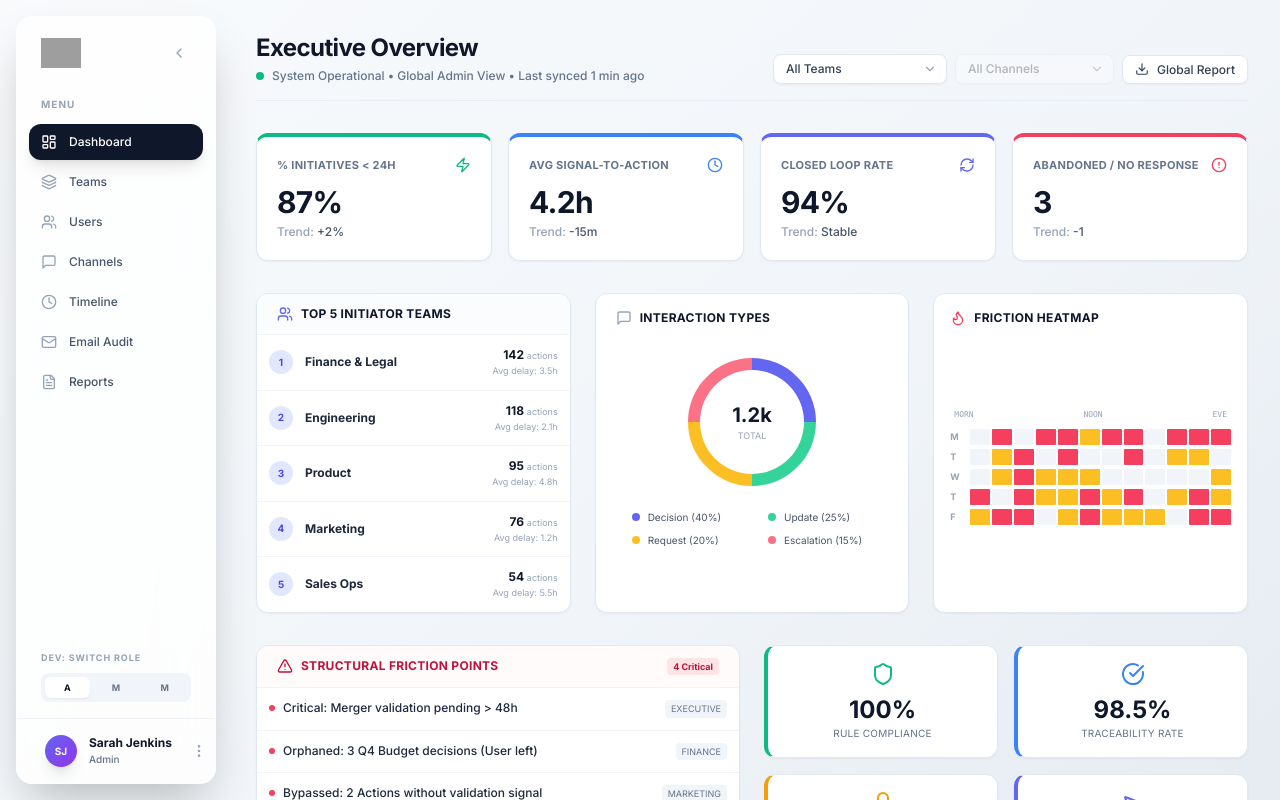
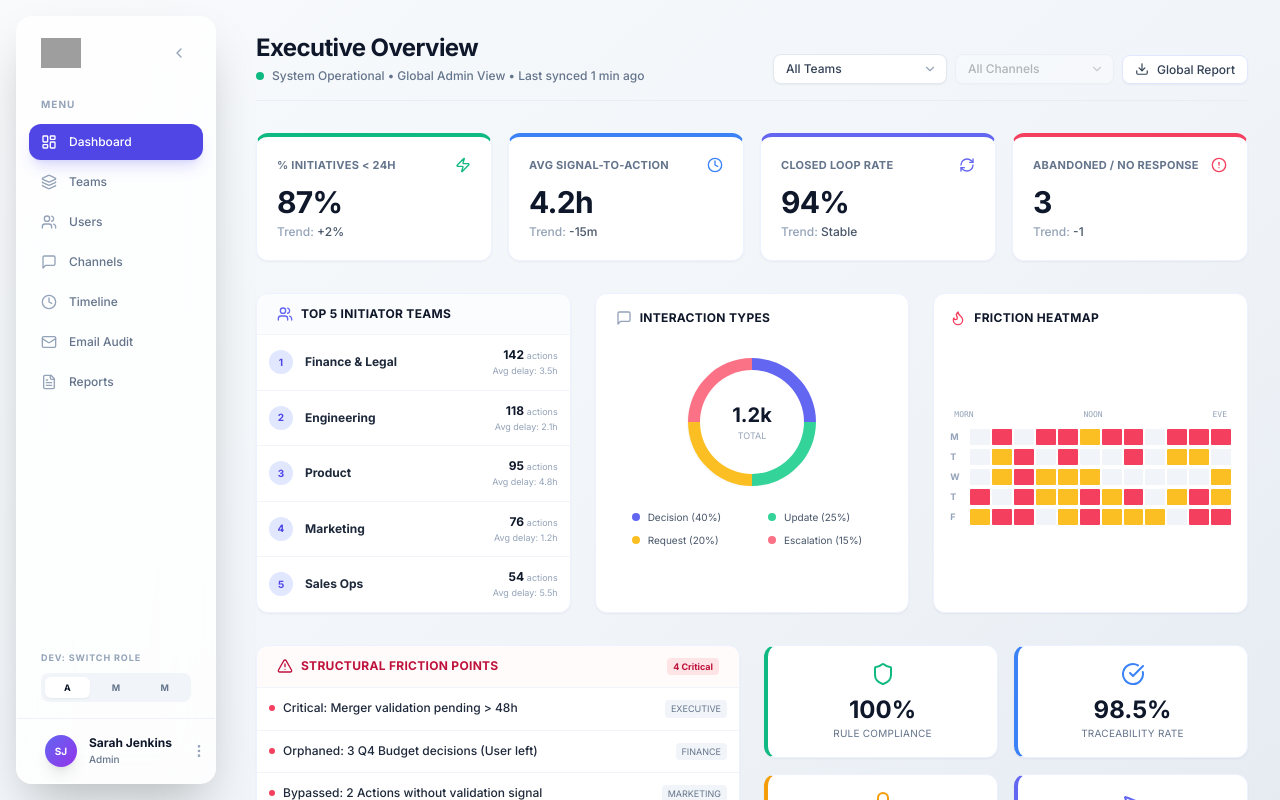
Before and after one commit to VerytisApp/Verytis-app, a React (Vite) app: page / in a window 1280 px wide. Shown: the top 800 px of the page. Built offline with nearby package versions, Linux system fonts and the light colour scheme; grey boxes are pictures that could not be loaded.

Commit message:
style: switch from Indigo to True Blue theme

```diff
--- a/src/components/layout/FloatingSidebar.jsx
+++ b/src/components/layout/FloatingSidebar.jsx
@@ -72,7 +72,7 @@ const FloatingSidebar = ({ onModalOpen, isCollapsed, onToggleCollapse, currentRo
                     {!isCollapsed && (
                         <button
                             onClick={() => onToggleCollapse(true)}
-                            className="p-1 rounded-md text-slate-400 hover:text-slate-600 hover:bg-slate-100 transition-colors"
+                            className="p-1 rounded-md text-slate-400 hover:text-indigo-600 hover:bg-indigo-50 transition-colors"
                         >
                             <ChevronLeft className="w-4 h-4" />
                         </button>
@@ -94,8 +94,8 @@ const FloatingSidebar = ({ onModalOpen, isCollapsed, onToggleCollapse, currentRo
                                 key={item.path}
                                 to={item.path}
                                 className={`w-full flex items-center transition-all duration-200 ${isCollapsed ? 'justify-center px-0' : 'justify-start px-3'} py-2.5 rounded-xl text-xs font-medium ${active
-                                    ? 'bg-slate-900 text-white shadow-lg'
-                                    : 'text-slate-600 hover:text-slate-900 hover:bg-slate-50'
+                                    ? 'bg-indigo-600 text-white shadow-lg shadow-indigo-500/20'
+                                    : 'text-slate-500 hover:text-indigo-600 hover:bg-indigo-50'
                                     }`}
                                 title={isCollapsed ? item.label : ''}
                             >
--- a/src/components/ui/index.jsx
+++ b/src/components/ui/index.jsx
@@ -34,18 +34,18 @@ export const PlatformIcon = ({ platform }) => {
 export const Card = ({ children, className = "", onClick }) => (
     <div
         onClick={onClick}
-        className={`bg-white rounded-xl border border-slate-200 shadow-sm transition-all duration-200 ${onClick ? 'cursor-pointer hover:border-slate-300 hover:shadow-md' : ''} ${className}`}
+        className={`bg-white rounded-xl border border-indigo-50 shadow-sm transition-all duration-200 ${onClick ? 'cursor-pointer hover:border-indigo-200 hover:shadow-md hover:shadow-indigo-100' : ''} ${className}`}
     >
         {children}
     </div>
 );
 
 export const Button = ({ variant = 'primary', icon: Icon, children, onClick, className = "" }) => {
-    const baseStyle = "inline-flex items-center justify-center gap-2 px-3 py-1.5 text-xs font-medium rounded-lg transition-all duration-200 focus:outline-none focus:ring-2 focus:ring-offset-1 disabled:opacity-50 disabled:cursor-not-allowed leading-tight";
+    const baseStyle = "inline-flex items-center justify-center gap-2 px-3 py-1.5 text-xs font-medium rounded-lg transition-all duration-200 focus:outline-none focus:ring-2 focus:ring-offset-1 focus:ring-indigo-500 disabled:opacity-50 disabled:cursor-not-allowed leading-tight";
     const variants = {
-        primary: "bg-[#0F172A] text-white hover:bg-[#1E293B] shadow-sm ring-1 ring-inset ring-white/10",
-        secondary: "bg-white text-slate-700 border border-slate-200 hover:bg-slate-50 hover:text-slate-900 shadow-sm",
-        ghost: "bg-transparent text-slate-600 hover:bg-slate-100 hover:text-slate-900",
+        primary: "bg-indigo-600 text-white hover:bg-indigo-700 shadow-sm shadow-indigo-500/30 ring-1 ring-inset ring-indigo-500",
+        secondary: "bg-white text-slate-700 border border-indigo-100 hover:bg-indigo-50 hover:text-indigo-700 hover:border-indigo-200 shadow-sm",
+        ghost: "bg-transparent text-slate-500 hover:bg-indigo-50 hover:text-indigo-700",
         danger: "bg-white text-rose-600 border border-rose-200 hover:bg-rose-50 shadow-sm"
     };
     return (
@@ -57,7 +57,7 @@ export const Button = ({ variant = 'primary', icon: Icon, children, onClick, cla
 };
 
 export const ToggleSwitch = ({ enabled, disabled, onClick }) => (
-    <div onClick={() => !disabled && onClick && onClick()} className={`w-8 h-4.5 flex items-center rounded-full p-0.5 transition-colors duration-300 ${enabled ? 'bg-[#0EA5E9]' : 'bg-slate-200'} ${disabled ? 'opacity-50 cursor-not-allowed' : 'cursor-pointer'}`}>
+    <div onClick={() => !disabled && onClick && onClick()} className={`w-8 h-4.5 flex items-center rounded-full p-0.5 transition-colors duration-300 ${enabled ? 'bg-indigo-600' : 'bg-slate-200'} ${disabled ? 'opacity-50 cursor-not-allowed' : 'cursor-pointer'}`}>
         <div className={`bg-white w-3.5 h-3.5 rounded-full shadow-sm transform transition-transform duration-300 ${enabled ? 'translate-x-3.5' : 'translate-x-0'}`}></div>
     </div>
 );
--- a/src/index.css
+++ b/src/index.css
@@ -40,6 +40,7 @@
             opacity: var(--tw-enter-opacity, 1);
             transform: translate3d(var(--tw-enter-translate-x, 0), var(--tw-enter-translate-y, 0), 0) scale(var(--tw-enter-scale, 1));
         }
+
         to {
             opacity: 1;
             transform: translate3d(0, 0, 0) scale(1);
@@ -62,8 +63,10 @@ html {
 
 body {
     font-family: 'Inter', system-ui, -apple-system, BlinkMacSystemFont, 'Segoe UI', Roboto, sans-serif;
-  background-color: #F8FAFC;
-  color: #0f172a;
+    background-color: #eff6ff;
+    /* Blue-50 equivalent for very light tint */
+    color: #172554;
+    /* Blue-950: Deep Blue/Navy */
     line-height: 1.5;
 }
 
@@ -78,21 +81,27 @@ body {
 }
 
 ::-webkit-scrollbar-thumb {
-  background: #cbd5e1;
+    background: #93c5fd;
+    /* Blue-300 */
     border-radius: 3px;
 }
 
 ::-webkit-scrollbar-thumb:hover {
-  background: #94a3b8;
+    background: #60a5fa;
+    /* Blue-400 */
 }
 
 /* Focus styles */
+/* Focus styles */
 :focus-visible {
-  outline: 2px solid #6366f1;
+    outline: 2px solid #2563eb;
+    /* Blue-600 */
     outline-offset: 2px;
 }
 
 /* Selection */
 ::selection {
-  background-color: #e2e8f0;
+    background-color: #bfdbfe;
+    /* Blue-200 */
+    color: #172554;
 }
```
Lines whose indentation alone changed are shown as unchanged.
